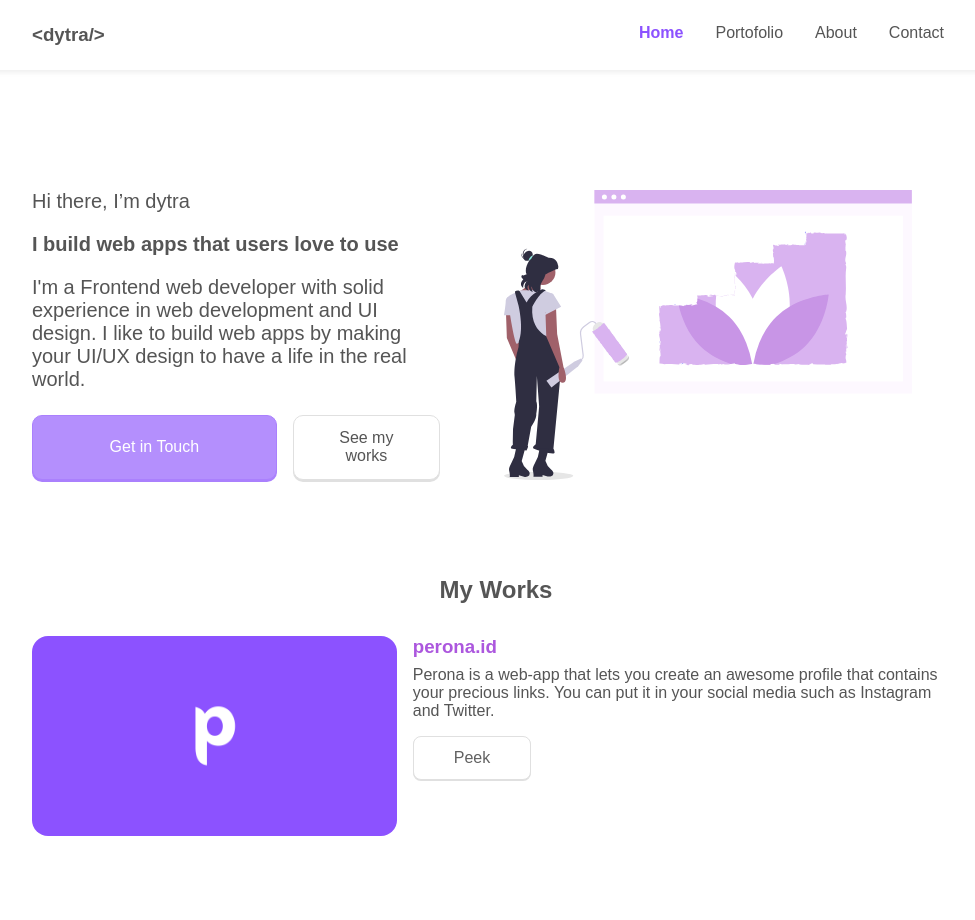
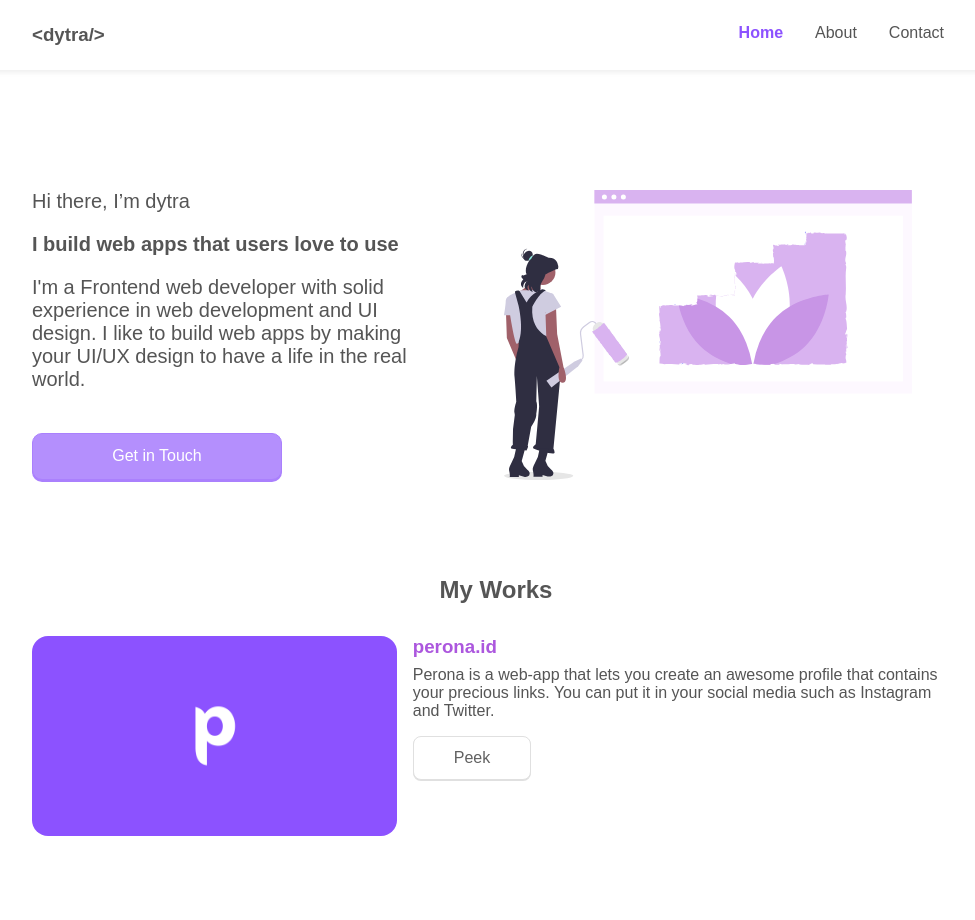
Before and after one commit to dytra/dytra.github.io, a Gatsby site: page / in a window 1280 px wide. Shown: the whole page, without its empty margins (144-1119 px from the left). Built offline with nearby package versions, Linux system fonts and the light colour scheme; Gatsby itself is replaced by a stand-in of ours.

Commit message:
hide portfolio link

```diff
--- a/src/components/Header/Header.js
+++ b/src/components/Header/Header.js
@@ -22,7 +22,7 @@ const Header = ({ siteTitle }) => {
       </Link>
       <ul className={showMenu ? "force-show" : ""}>
         <ListLink to="/">Home</ListLink>
-        <ListLink to="/portfolio">Portofolio</ListLink>
+        {/* <ListLink to="/portfolio">Portofolio</ListLink> */}
         <ListLink to="/about/">About</ListLink>
         <ListLink to="/contact/">Contact</ListLink>
       </ul>
--- a/src/components/Hero/Hero.js
+++ b/src/components/Hero/Hero.js
@@ -11,7 +11,7 @@ const Hero = () => (
         <p>I'm a Frontend web developer with solid experience in web development and UI design. I like to build web apps by making your UI/UX design to have a life in the real world.</p>
         <div id="hero-callouts">
           <Link to="/contact" className="primary-btn">Get in Touch</Link>
-          <Link to="/portofolio" className="secondary-btn btn">See my works</Link>
+          {/* <Link to="/portfolio" className="secondary-btn btn">See my works</Link> */}
         </div>
       </aside>
       <aside id="hero-image">
```
